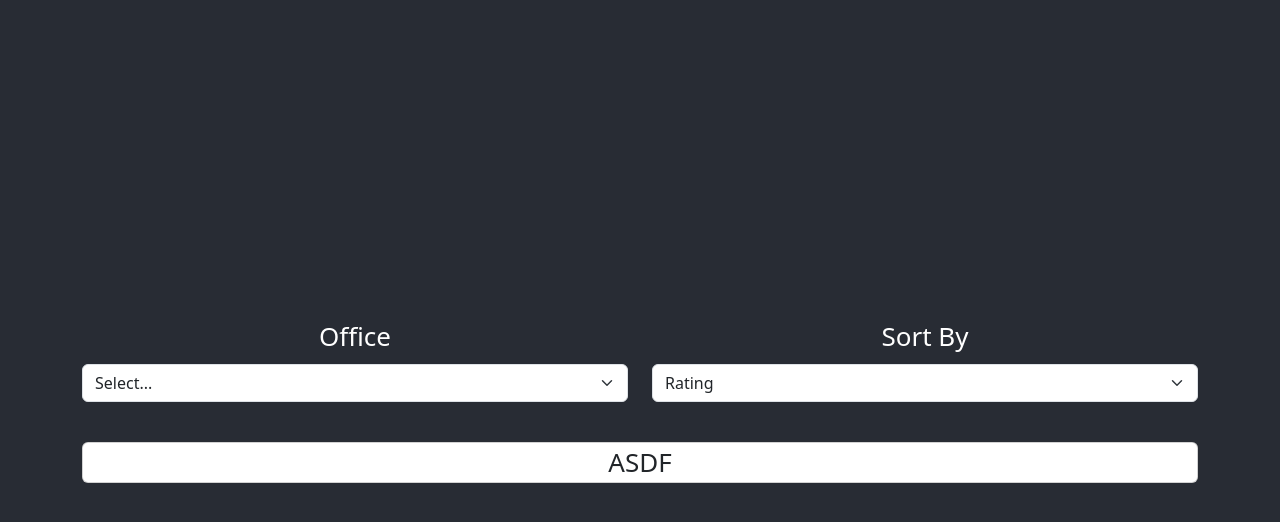
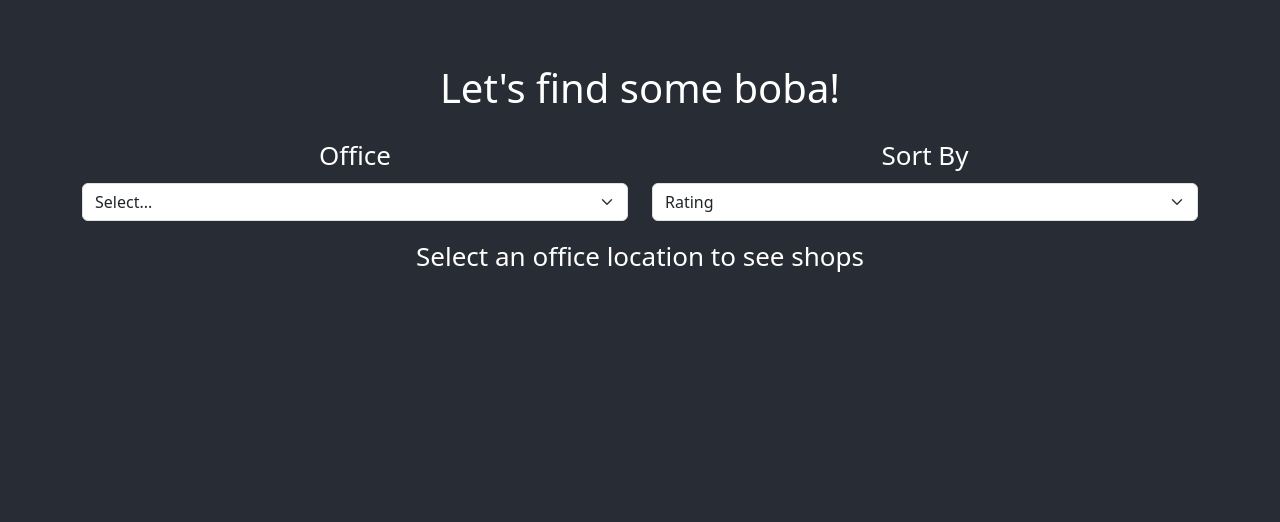
Before and after one commit to mike-mike-mike-mike-mike/boba_app, a React (Create React App) app in the folder client/: page / in a window 1280 px wide. Shown: the top 522 px of the page. Built offline with nearby package versions, Linux system fonts and the light colour scheme.

Commit message:
Fetch actual shops from api

```diff
--- a/client/src/App.tsx
+++ b/client/src/App.tsx
@@ -1,28 +1,44 @@
 import "./App.css";
 import { useEffect, useState } from "react";
-import { Container } from "reactstrap";
+import { Container, Spinner } from "reactstrap";
 import { Filters, FiltersType } from "./components/filters";
 import { ShopType, SortBy } from "./shared/types";
 import { ShopList } from "./components/ShopList";
+
+const exampleShop: ShopType = {
+  alias: "tasty-boba",
+  distance: "3 miles",
+  id: "123",
+  image_url:
+    "https://external-content.duckduckgo.com/iu/?u=https%3A%2F%2Ftse1.mm.bing.net%2Fth%3Fid%3DOIP.Bc0pBu6IEyF4vYo4j-ftggHaE8%26pid%3DApi&f=1&ipt=133ba7a514125ff15c4fd4a3fc3ff7ecc11b8abec4c0f1abd8574cd4be928ffb&ipo=images",
+  name: "Tasty Boba",
+  rating: "5",
+  url: "#",
+};
 
 function App() {
   const [filters, setFilters] = useState<FiltersType>({
     office: "",
     sortBy: SortBy.rating,
   });
-  const [shops, setShops] = useState<ShopType[]>([{ name: "ASDF" }]);
+  const [shops, setShops] = useState<ShopType[]>([exampleShop]);
+  const [loading, setLoading] = useState<boolean>(false);
 
   useEffect(() => {
     const fetchShops = async () => {
       if (!filters.office) {
-        console.log("not querying");
+        setShops([]);
         return;
       }
 
       try {
-        // const query = new URLSearchParams(filters).toString();
-        // const response = await fetch(`/api/shops?${query}`);
-        // const data = await response.json();
+        setLoading(true);
+        const query = new URLSearchParams(filters).toString();
+        const response = await fetch(`/api/shops?${query}`);
+        const data = await response.json();
+
+        setLoading(false);
+        setShops(data.businesses);
       } catch {}
     };
 
@@ -33,8 +49,9 @@ function App() {
     <div className="App">
       <div className="App-header">
         <Container>
+          <h1 className="mb-4">Let's find some boba!</h1>
           <Filters filters={filters} setFilters={setFilters} />
-          <ShopList shops={shops} />
+          <ShopList loading={loading} shops={shops} />
         </Container>
       </div>
     </div>
--- a/client/src/components/ShopList.tsx
+++ b/client/src/components/ShopList.tsx
@@ -1,16 +1,30 @@
-import { Card } from "reactstrap";
+import { Container, Spinner } from "reactstrap";
 import { ShopType } from "../shared/types";
 import { ShopCard } from "./ShopCard";
 
-export function ShopList({ shops }: { shops: ShopType[] }) {
-  const NoShops = () => <div>No Shops!</div>;
+const Loading = () => (
+  <div>
+    <Spinner className="align-middle me-2" />{" "}
+    <span className="align-middle">Loading...</span>
+  </div>
+);
+
+export function ShopList({
+  loading,
+  shops,
+}: {
+  loading: boolean;
+  shops: ShopType[];
+}) {
+  const NoShops = () => <div>Select an office location to see shops</div>;
   return (
-    <>
+    <Container style={{ height: "500px" }}>
+      {loading && <Loading />}
       {shops.length > 0 &&
         shops.map((shop) => {
-          return <ShopCard key={shop.name} shop={shop} />;
+          return <ShopCard key={shop.alias} shop={shop} />;
         })}
-      {shops.length === 0 && <NoShops />}
-    </>
+      {shops.length === 0 && !loading && <NoShops />}
+    </Container>
   );
 }
```
Also changed, not shown: client/src/shared/types.ts (+10 -0 lines).
